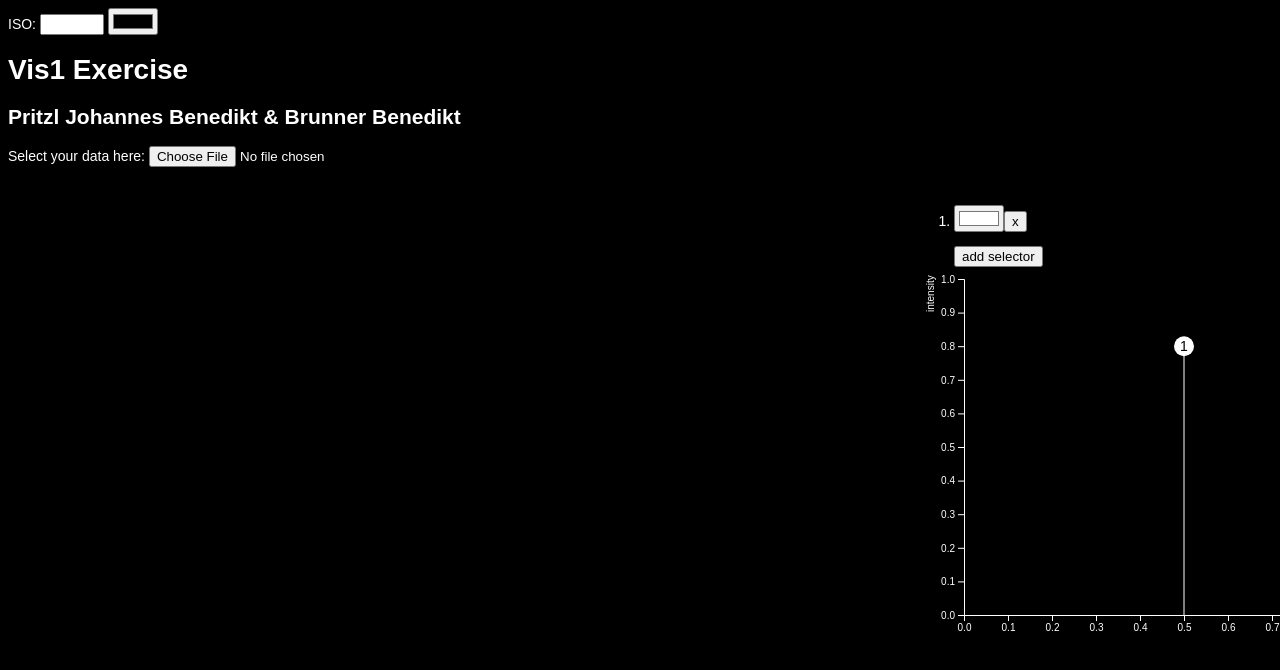
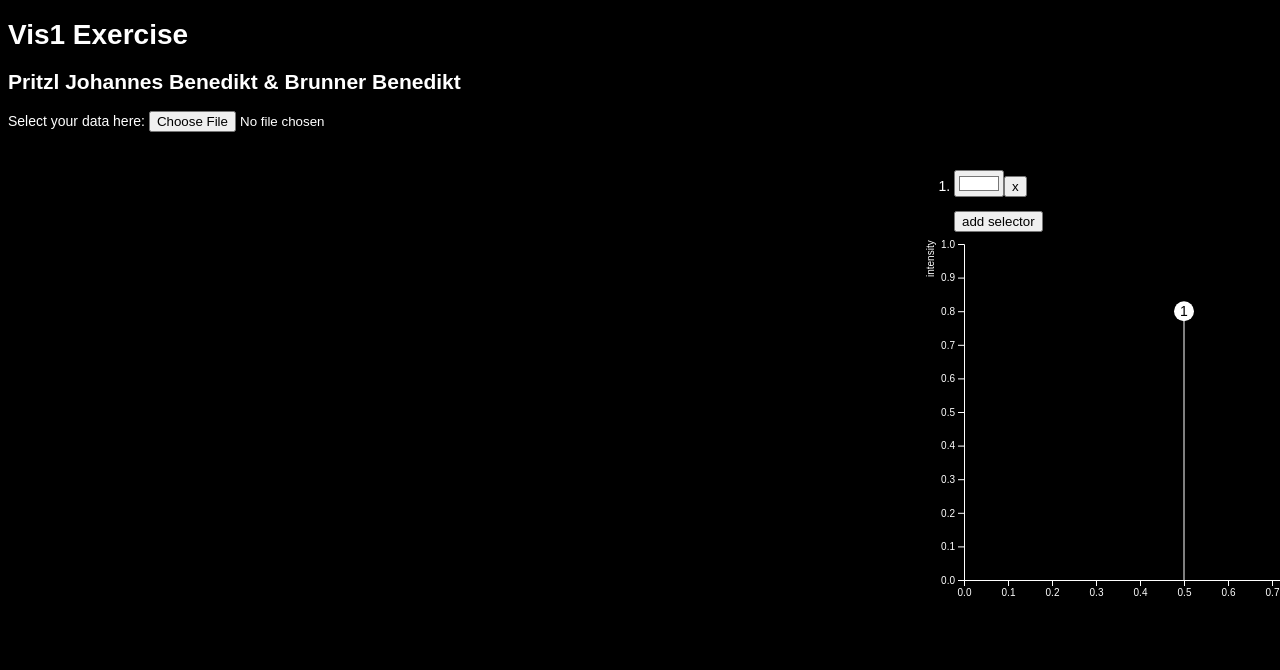
Before and after one commit to PropFault/VisEx1, a plain HTML site: page index.html in a window 1280 px wide. Shown: the top 670 px of the page. Drawn offline with nearby package versions, Linux system fonts and the light colour scheme.

```diff
--- a/index.html
+++ b/index.html
@@ -23,10 +23,6 @@
 <!-- call init function when page has loaded -->
 <body onload="init()">
 
-<label for="quantity">ISO:</label>
-<input type="number" id="iso" name="iso" min="0.0" max="1.0"/>
-<input type="color" id="objectColor" />
-
 <h1>Vis1 Exercise</h1>
 <h2>Pritzl Johannes Benedikt & Brunner Benedikt</h2>
 
```
